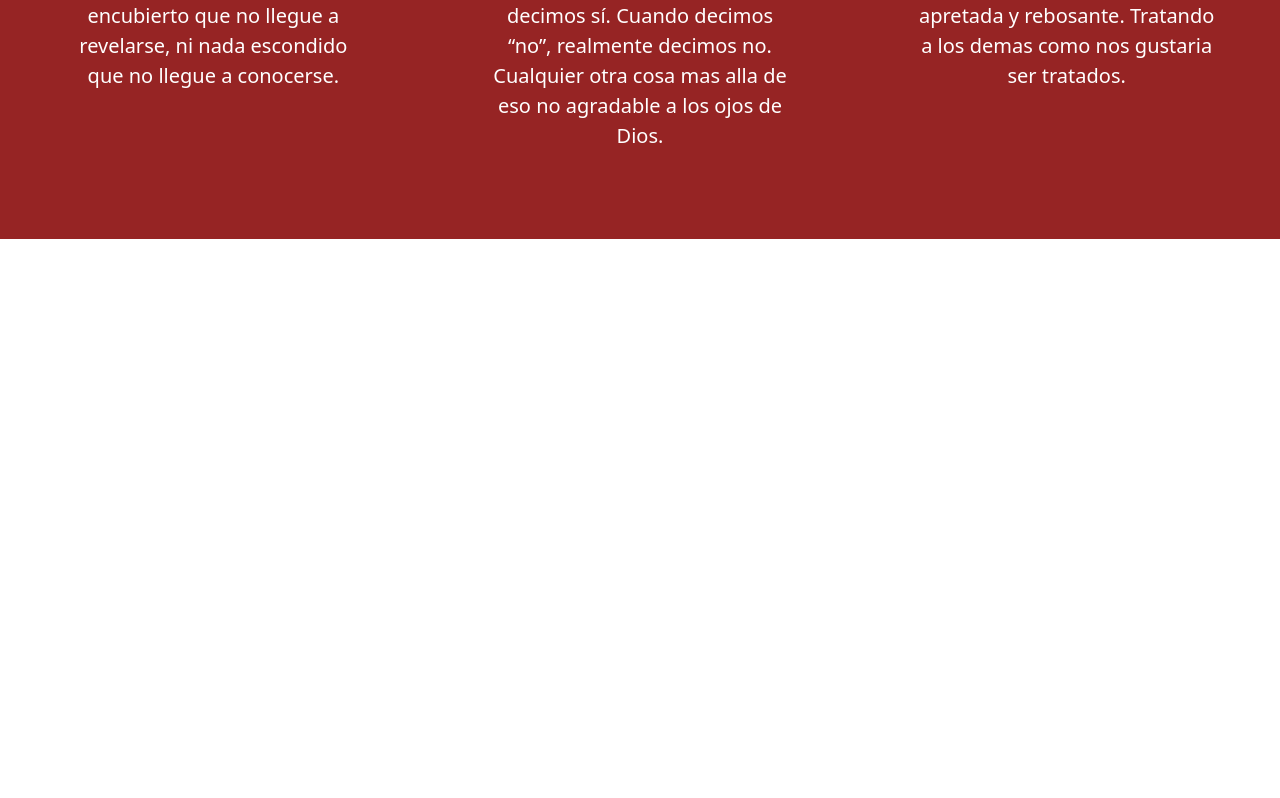
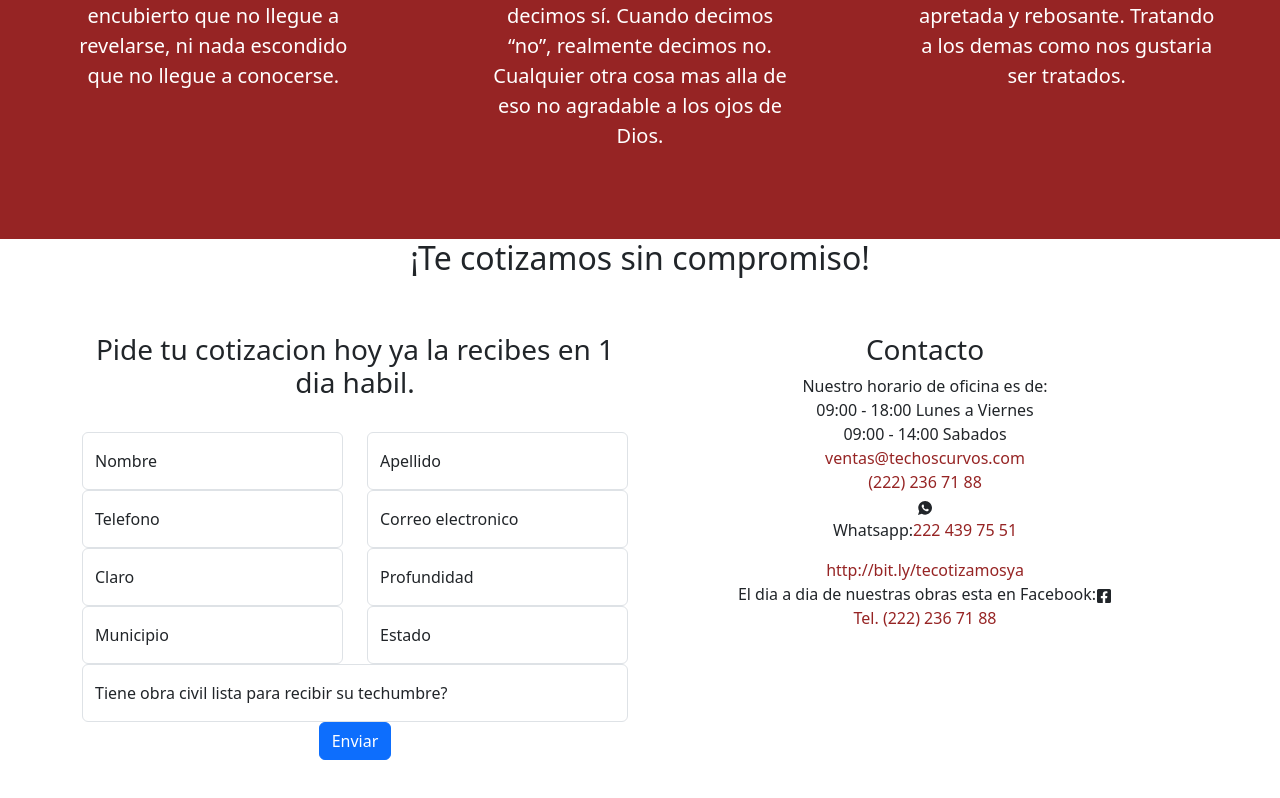
Before and after one commit to ErnieBautista/techoscurvos, a React (Vite) app: page / in a window 1280 px wide. Shown: the part 4174-4972 px from the top of the page. Before the commit the page ends 4413 px from the top, so only its background shows below. Built offline with nearby package versions, Linux system fonts and the light colour scheme.

Commit message:
formulario

```diff
--- /dev/null
+++ b/src/components/Formulario/Formulario.jsx
@@ -0,0 +1,114 @@
+import { Container } from "react-bootstrap";
+import Row from "react-bootstrap/Row";
+import Col from "react-bootstrap/Col";
+import Button from "react-bootstrap/Button";
+import Form from "react-bootstrap/Form";
+import FloatingLabel from "react-bootstrap/FloatingLabel";
+import { IoLogoWhatsapp } from "react-icons/io";
+import { FaFacebookSquare } from "react-icons/fa";
+
+import "./formulario.scss";
+export const Formulario = () => {
+  return (
+    <Container fluid="md" className="text-center pb-5">
+      <h2 className="pb-5">¡Te cotizamos sin compromiso!</h2>
+      <Row>
+        <Col>
+          <h3 className="pb-4">
+            Pide tu cotizacion hoy ya la recibes en 1 dia habil.
+          </h3>
+          <Form>
+            <Row>
+              <Col>
+                <FloatingLabel controlId="floatingInputGrid" label="Nombre">
+                  <Form.Control placeholder="name@example.com" />
+                </FloatingLabel>
+              </Col>
+              <Col>
+                <FloatingLabel controlId="floatingInputGrid" label="Apellido">
+                  <Form.Control placeholder="name@example.com" />
+                </FloatingLabel>
+              </Col>
+            </Row>
+            <Row>
+              <Col>
+                <FloatingLabel controlId="floatingInputGrid" label="Telefono">
+                  <Form.Control placeholder="name@example.com" />
+                </FloatingLabel>
+              </Col>
+              <Col>
+                <FloatingLabel
+                  controlId="floatingInputGrid"
+                  label="Correo electronico"
+                >
+                  <Form.Control type="email" placeholder="name@example.com" />
+                </FloatingLabel>
+              </Col>
+            </Row>
+            <Row>
+              <Col>
+                <FloatingLabel controlId="floatingInputGrid" label="Claro">
+                  <Form.Control placeholder="name@example.com" />
+                </FloatingLabel>
+              </Col>
+              <Col>
+                <FloatingLabel controlId="floatingInputGrid" label="Profundidad">
+                  <Form.Control placeholder="name@example.com" />
+                </FloatingLabel>
+              </Col>
+            </Row>
+            <Row>
+              <Col>
+                <FloatingLabel controlId="floatingInputGrid" label="Municipio">
+                  <Form.Control placeholder="name@example.com" />
+                </FloatingLabel>
+              </Col>
+              <Col>
+                <FloatingLabel controlId="floatingInputGrid" label="Estado">
+                  <Form.Control placeholder="name@example.com" />
+                </FloatingLabel>
+              </Col>
+            </Row>
+            <FloatingLabel
+              controlId="floatingInputGrid"
+              label="Tiene obra civil lista para recibir su techumbre?"
+            >
+              <Form.Control placeholder="name@example.com" />
+            </FloatingLabel>
+            <Button type="submit">Enviar</Button>
+          </Form>
+        </Col>
+        <Col>
+          <h3>Contacto</h3>
+          <div>
+            Nuestro horario de oficina es de:
+            <br />
+            09:00 - 18:00 Lunes a Viernes
+            <br />
+            09:00 - 14:00 Sabados
+          </div>
+          <div className="links">
+            <a href="mailto:ventas@techoscurvos.com">ventas@techoscurvos.com</a>
+            <br />
+            <a href="tel:2222367188">(222) 236 71 88</a>
+            <br />
+            <IoLogoWhatsapp />
+            <p>
+              Whatsapp:
+              <a href="tel:+522224397551">222 439 75 51</a>
+            </p>
+            <a href="https://api.whatsapp.com/send?phone=5212224397551&text=Hola,%20quiero%20una%20cotizaci%C3%B3n%20por%20favor">
+              http://bit.ly/tecotizamosya
+            </a>
+            <div>
+              El dia a dia de nuestras obras esta en Facebook:
+              <FaFacebookSquare />
+              <br />
+              <a href="tel:2222367188">Tel. (222) 236 71 88</a>
+            </div>
+          </div>
+        </Col>
+      </Row>
+    </Container>
+  );
+};
--- /dev/null
+++ b/src/components/Formulario/formulario.scss
@@ -0,0 +1,3 @@
+.links a {
+    color: #962424;
+}
--- a/src/routes/Home.jsx
+++ b/src/routes/Home.jsx
@@ -1,9 +1,11 @@
 import { Beneficios } from "../components/Beneficios/Beneficios";
 import { Cards } from "../components/Cards/Cards";
 import { Carrusel } from "../components/Carrusel/Carrusel";
+import { Formulario } from "../components/Formulario/Formulario";
 import { Galeria } from "../components/Galeria/Galeria";
 import { Nosotros } from "../components/Nosotros/Nosotros";
 import { Soluciones } from "../components/Soluciones/Soluciones";
+
 
 export const Home = () => {
   return (
@@ -16,6 +18,7 @@ export const Home = () => {
       </div>
       <Galeria />
       <Nosotros />
+      <Formulario />
     </div>
   );
 };
```
